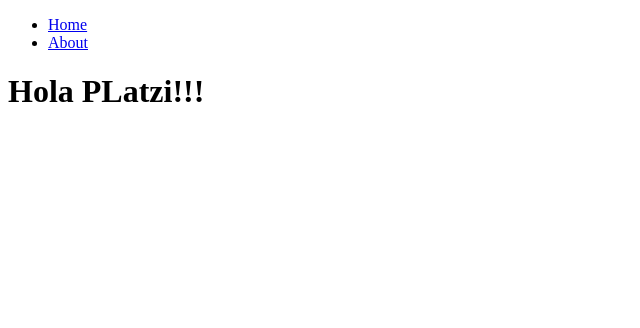
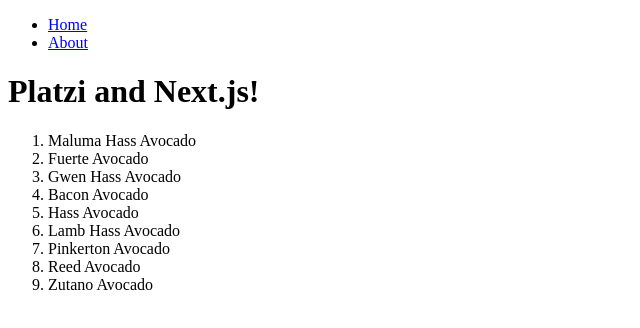
Before and after one commit to Hugomndez/curso-nextjs, a Next.js app: page / in a window 1280 px wide. Shown: the top 328 px of the page, without its empty margins (0-640 px from the left). Built offline with nearby package versions, Linux system fonts and the light colour scheme.

Commit message:
Document extent

```diff
--- a/package.json
+++ b/package.json
@@ -5,6 +5,7 @@
   "main": "index.js",
   "scripts": {
     "dev": "next",
+    "dev:debug": "NODE_OPTIONS='--inspect' next",
     "build": "next build",
     "start": "next start"
   },
--- /dev/null
+++ b/pages/_document.tsx
@@ -0,0 +1,22 @@
+import Document, { Html, Head, Main, NextScript } from 'next/document'
+
+class MyDocument extends Document {
+  render() {
+    return (
+      <Html>
+        <Head>
+          {/* Favicon */}
+          {/* Webfont */}
+          {/* Stylesheet */}
+          {/* Script/js */}
+          </Head>
+        <body className='my-body-class'>
+          <Main />
+          <NextScript />
+        </body>
+      </Html>
+    )
+  }
+}
+
+export default MyDocument
--- /dev/null
+++ b/pages/api/avo/[id].ts
@@ -0,0 +1,15 @@
+import { NextApiRequest, NextApiResponse } from 'next';
+import DB from '@database';
+import { request } from 'http';
+
+const allAvos = async (request: NextApiRequest, response: NextApiResponse) => {
+  const database = new DB();
+
+  const id = request.query.id;
+
+  const avo = await database.getById(id as string);
+
+  response.status(200).json(avo);
+};
+
+export default allAvos;
--- a/pages/index.tsx
+++ b/pages/index.tsx
@@ -1,12 +1,27 @@
+import { useState, useEffect } from 'react';
 import { Navbar } from '../components';
 
-const Home = () => {
+const HomePage = () => {
+  const [productList, setProductList] = useState<TProduct[]>([]);
+
+  useEffect(() => {
+    window.fetch('api/avo')
+    .then(response => response.json())
+    .then(({data, length}) => {
+      setProductList(data)
+      console.log(data)
+    })
+  }, []);
+
   return (
     <div>
       <Navbar />
-      <h1>Hola PLatzi!!!</h1>
+      <h1>Platzi and Next.js!</h1>
+      <ol>
+      {productList.map(product => <li key={product.id}>{product.name}</li>)}
+      </ol>
     </div>
   );
 };
 
-export default Home;
+export default HomePage;
```
